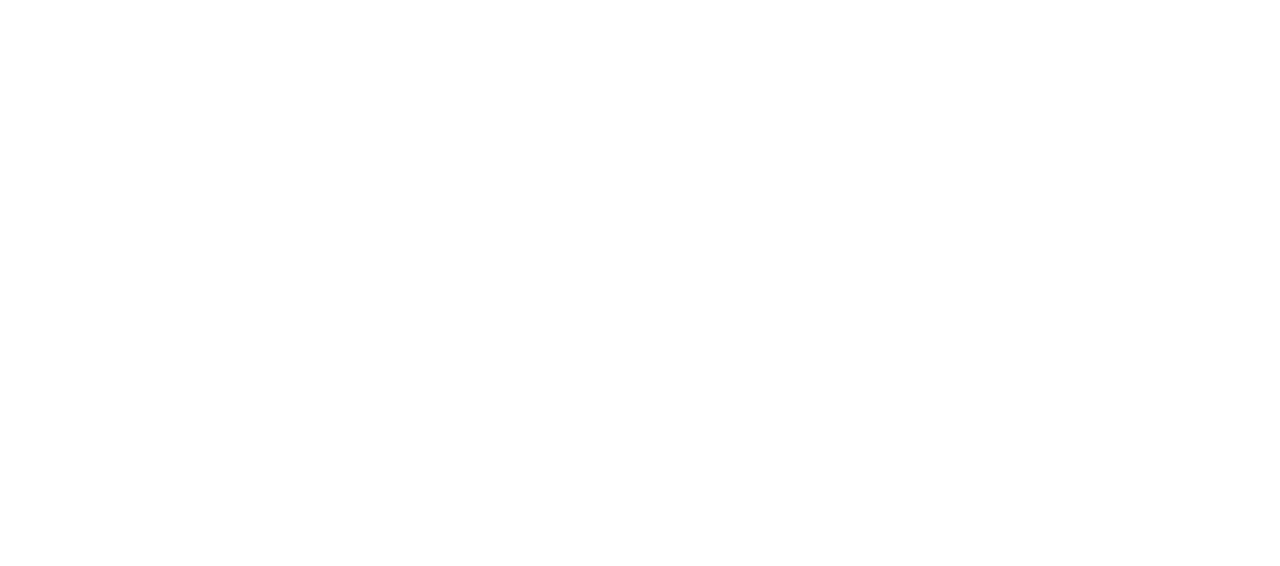
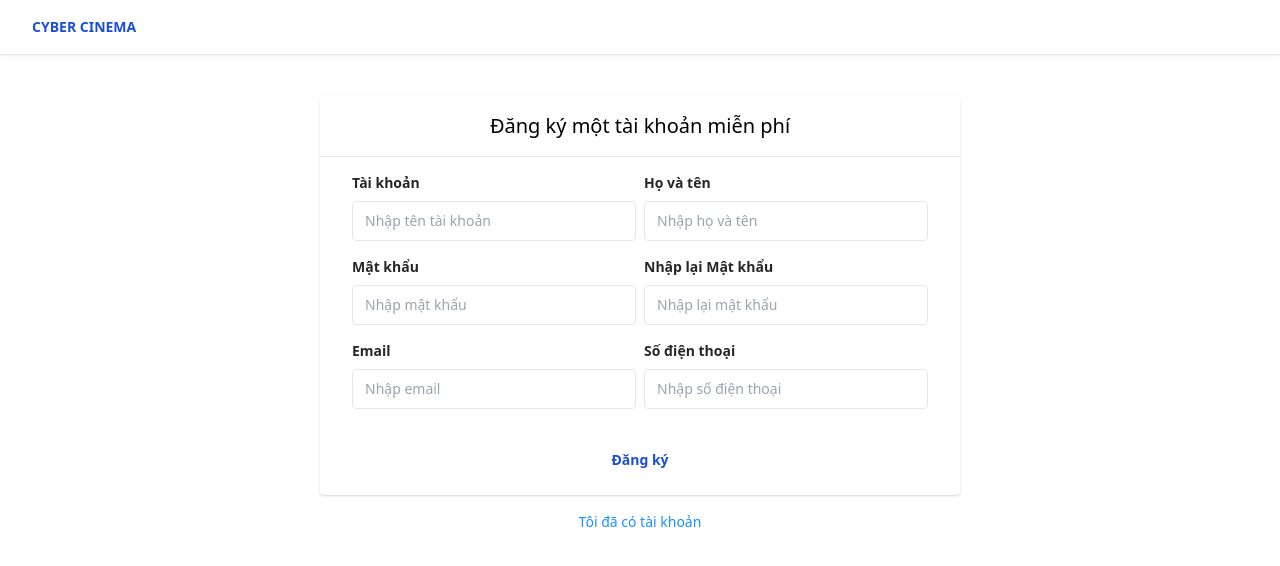
Before and after one commit to trannhathoang231/BCDN03_MOVIE_REACTJS, a React (Create React App) app: page /register in a window 1280 px wide. Shown: the top 566 px of the page. Built offline with nearby package versions, Linux system fonts and the light colour scheme; the HTML template or start-up script is replaced by a standard one.

Commit message:
xong chuc nang dang ky

```diff
--- a/package.json
+++ b/package.json
@@ -20,7 +20,8 @@
     "react-scripts": "^4.0.3",
     "redux": "^4.2.0",
     "redux-thunk": "^2.4.1",
-    "web-vitals": "^2.1.4"
+    "web-vitals": "^2.1.4",
+    "yup": "^0.32.11"
   },
   "scripts": {
     "start": "craco start",
--- a/src/App.js
+++ b/src/App.js
@@ -26,7 +26,7 @@
 
       <CheckoutTemplate path="/checkout/:id" exact Component={CheckoutTab} />
       <UserTemplate path="/login" exact Component={Login}/>
-      <Route path="/register" exact Component={Register}/>
+      <UserTemplate path="/register" exact Component={Register}/>
       <HomeTemplate path="/" exact Component={Home}/>
 
       </Switch>
--- a/src/pages/Login/Login.jsx
+++ b/src/pages/Login/Login.jsx
@@ -38,7 +38,7 @@
               </g>
             </svg>
           </div>
-          <div className="text-2xl text-indigo-800 tracking-wide ml-2 font-semibold">CYBERSOFT</div>
+          <div className="text-2xl text-indigo-800 tracking-wide ml-2 font-semibold">CYBER CINEMA</div>
         </div>
       </div>
       <div className="mt-10 px-12 sm:px-24 md:px-48 lg:px-12 lg:mt-16 xl:px-24 xl:max-w-2xl">
--- a/src/pages/Register/Register.jsx
+++ b/src/pages/Register/Register.jsx
@@ -1,7 +1,109 @@
 import React from 'react'
+import { NavLink } from 'react-router-dom';
+import { useFormik } from 'formik';
+import * as Yup from 'yup';
+import { GROUP_ID } from '../../ulti/setting';
+import { dangKyAction } from '../../redux/actions/QuanLyNguoiDungAction';
+import { useDispatch } from 'react-redux';
 
-export default function Register() {
+export default function Register(props) {
+  let dispatch = useDispatch();
+
+  const formik = useFormik({
+    initialValues: {
+      taiKhoan: '',
+      hoTen: '',
+      matKhau: '',
+      mkNhapLai: '',
+      email: '',
+      soDt: '',
+      maNhom: GROUP_ID,
+    },
+    validationSchema: Yup.object({
+      taiKhoan: Yup.string().required('Tài khoản không được để trống'),
+      hoTen: Yup.string().required('Họ tên không được để trống'),
+      matKhau: Yup.string().required('Mật khẩu không được để trống').matches(/^(?=.*\d)(?=.*[a-z])(?=.*[A-Z])(?=.*[^a-zA-Z0-9])(?!.*\s).{0,}$/, 'Mật khẩu phải bao gồm chữ HOA, chữ thường, số và ký tự đặc biệt'),
+      mkNhapLai: Yup.string().required('Mật khẩu nhập lại không được để trống').oneOf([Yup.ref('matKhau'), null], 'Mật khẩu nhập lại không đúng'),
+      email: Yup.string().required('Email không được để trống').email('Email không đúng định dạng'),
+      soDt: Yup.string().required('Số điện thoại không được để trống').min(9, 'Số điện thoại có ít nhất 10 chữ số'),
+    }),
+    onSubmit: values => {
+      let { mkNhapLai, ...restValues } = values;
+      // console.log(restValues);
+      const action = dangKyAction(restValues);
+      dispatch(action);
+    },
+  });
+
   return (
-    <div>Register</div>
+    <form onSubmit={formik.handleSubmit} className="font-sans antialiased bg-grey-lightest">
+      {/* Top Nav */}
+      <div className="w-full bg-green fixed shadow z-1">
+        <div className="container mx-auto">
+          <div className="w-full flex justify-between items-center py-4 px-8">
+            {/* Brand */}
+            <div className="text-center text-blue-700 font-bold">CYBER CINEMA</div>
+          </div>
+        </div>
+      </div>
+      {/* Content */}
+      <div className="w-full bg-grey-lightest" style={{ paddingTop: '4rem' }}>
+        <div className="container mx-auto py-8">
+          <div className="w-5/6 lg:w-1/2 mx-auto bg-white rounded shadow">
+            <div className="py-4 px-8 text-black text-xl border-b border-grey-lighter text-center">Đăng ký một tài khoản miễn phí</div>
+
+            <div className="py-4 px-8">
+              <div className="flex mb-4">
+                <div className="w-1/2 mr-1">
+                  <label className="block text-grey-darker text-sm font-bold mb-2" htmlFor="taiKhoan">Tài khoản</label>
+                  <input onChange={formik.handleChange} className="appearance-none border rounded w-full py-2 px-3 text-grey-darker" name="taiKhoan" id="taiKhoan" type="text" placeholder="Nhập tên tài khoản" />
+                  {formik.touched.taiKhoan && formik.errors.taiKhoan ? (<div className='text-red-600'>{formik.errors.taiKhoan}</div>) : null}
+                </div>
+                <div className="w-1/2 ml-1">
+                  <label className="block text-grey-darker text-sm font-bold mb-2" htmlFor="hoTen">Họ và tên</label>
+                  <input onChange={formik.handleChange} className="appearance-none border rounded w-full py-2 px-3 text-grey-darker" name='hoTen' id="hoTen" type="text" placeholder="Nhập họ và tên" />
+                  {formik.touched.hoTen && formik.errors.hoTen ? (<div className='text-red-600'>{formik.errors.hoTen}</div>) : null}
+                </div>
+              </div>
+              <div className="flex mb-4">
+                <div className="w-1/2 mr-1">
+                  <label className="block text-grey-darker text-sm font-bold mb-2" htmlFor="matKhau">Mật khẩu</label>
+                  <input onChange={formik.handleChange} className="appearance-none border rounded w-full py-2 px-3 text-grey-darker" name='matKhau' id="matKhau" type="password" placeholder="Nhập mật khẩu" />
+                  {formik.touched.matKhau && formik.errors.matKhau ? (<div className='text-red-600'>{formik.errors.matKhau}</div>) : null}
+                </div>
+                <div className="w-1/2 ml-1">
+                  <label className="block text-grey-darker text-sm font-bold mb-2" htmlFor="mkNhapLai">Nhập lại Mật khẩu</label>
+                  <input onChange={formik.handleChange} className="appearance-none border rounded w-full py-2 px-3 text-grey-darker" name='mkNhapLai' id="mkNhapLai" type="password" placeholder="Nhập lại mật khẩu" />
+                  {formik.touched.mkNhapLai && formik.errors.mkNhapLai ? (<div className='text-red-600'>{formik.errors.mkNhapLai}</div>) : null}
+                </div>
+              </div>
+              <div className="flex mb-4">
+                <div className="w-1/2 mr-1">
+                  <label className="block text-grey-darker text-sm font-bold mb-2" htmlFor="email">Email</label>
+                  <input onChange={formik.handleChange} className="appearance-none border rounded w-full py-2 px-3 text-grey-darker" name="email" id="email" type="email" placeholder="Nhập email" />
+                  {formik.touched.email && formik.errors.email ? (<div className='text-red-600'>{formik.errors.email}</div>) : null}
+                </div>
+                <div className="w-1/2 ml-1">
+                  <label className="block text-grey-darker text-sm font-bold mb-2" htmlFor="soDt">Số điện thoại</label>
+                  <input onChange={formik.handleChange} className="appearance-none border rounded w-full py-2 px-3 text-grey-darker" name='soDt' id="soDt" type="text" placeholder="Nhập số điện thoại" />
+                  {formik.touched.soDt && formik.errors.soDt ? (<div className='text-red-600'>{formik.errors.soDt}</div>) : null}
+                </div>
+              </div>
+
+              <div className="flex items-center justify-center mt-8">
+                <button className="bg-blue hover:bg-blue-dark text-blue-700 font-bold py-2 px-4 rounded-full" type="submit">
+                  Đăng ký
+                </button>
+              </div>
+            </div>
+
+          </div>
+          <p className="text-center my-4">
+            <NavLink to="login" className="text-grey-dark text-sm no-underline hover:text-grey-darker">Tôi đã có tài khoản</NavLink>
+          </p>
+        </div>
+      </div>
+    </form>
+
   )
 }
--- a/src/redux/actions/QuanLyNguoiDungAction.js
+++ b/src/redux/actions/QuanLyNguoiDungAction.js
@@ -38,3 +38,19 @@
         }
      }
 }
+
+export const dangKyAction = (thongTinDangKy) => {
+    return async (dispatch) => {
+        try {
+            const result = await quanLyNguoiDungService.dangKy(thongTinDangKy);
+
+            // console.log(result);
+            alert("Đăng ký thành công!");
+            history.push("/login");
+
+        } catch (error) {
+            console.log(error);
+            alert("Xảy ra lỗi, vui lòng kiểm tra lại thông tin!");
+        }
+    }
+ }
--- a/src/services/QuanLyNguoiDung.js
+++ b/src/services/QuanLyNguoiDung.js
@@ -12,6 +12,10 @@
   layThongTinNguoiDung = () => {
     return this.post('/api/QuanLyNguoiDung/ThongTinTaiKhoan');
   }
+
+  dangKy = (thongTinDangKy) => {
+    return this.post('/api/QuanLyNguoiDung/DangKy', thongTinDangKy);
+   }
 }
 
 export const quanLyNguoiDungService = new QuanLyNguoiDungService();
--- a/src/templates/UserTemplate/UserTemplate.js
+++ b/src/templates/UserTemplate/UserTemplate.js
@@ -5,10 +5,12 @@
 export const UserTemplate = (props) => {
     const { Component, ...restProps } = props;
 
-    return <Route {...restProps} exact render={(propsRoute) => {
+    return <Route {...restProps} render={(propsRoute) => {
         return <Fragment>
+            {props.path === "/login" ?
                 <div className="lg:flex">
                     <Component {...propsRoute} />
+
                     <div className="hienThi lg:flex items-center justify-center bg-indigo-100 flex-1 h-screen">
                         <div className="max-w-xs transform duration-200 hover:scale-110 cursor-pointer">
                             <svg className="w-5/6 mx-auto" xmlns="http://www.w3.org/2000/svg" id="f080dbb7-9b2b-439b-a118-60b91c514f72" data-name="Layer 1" viewBox="0 0 528.71721 699.76785">
@@ -45,8 +47,9 @@
                             </svg>
                         </div>
                     </div>
+
                 </div>
-
+                : <Component {...propsRoute} />}
         </Fragment>
     }} />
 };
--- a/src/ulti/setting.js
+++ b/src/ulti/setting.js
@@ -3,3 +3,5 @@
 export const DOMAIN = "https://movienew.cybersoft.edu.vn";
 
 export const USER_LOGIN = "USER_LOGIN";
+
+export const GROUP_ID = "GP02";
```
Also changed, not shown: 1 other file (tests, documents, lock files or other folders). Lines whose indentation alone changed are shown as unchanged.
